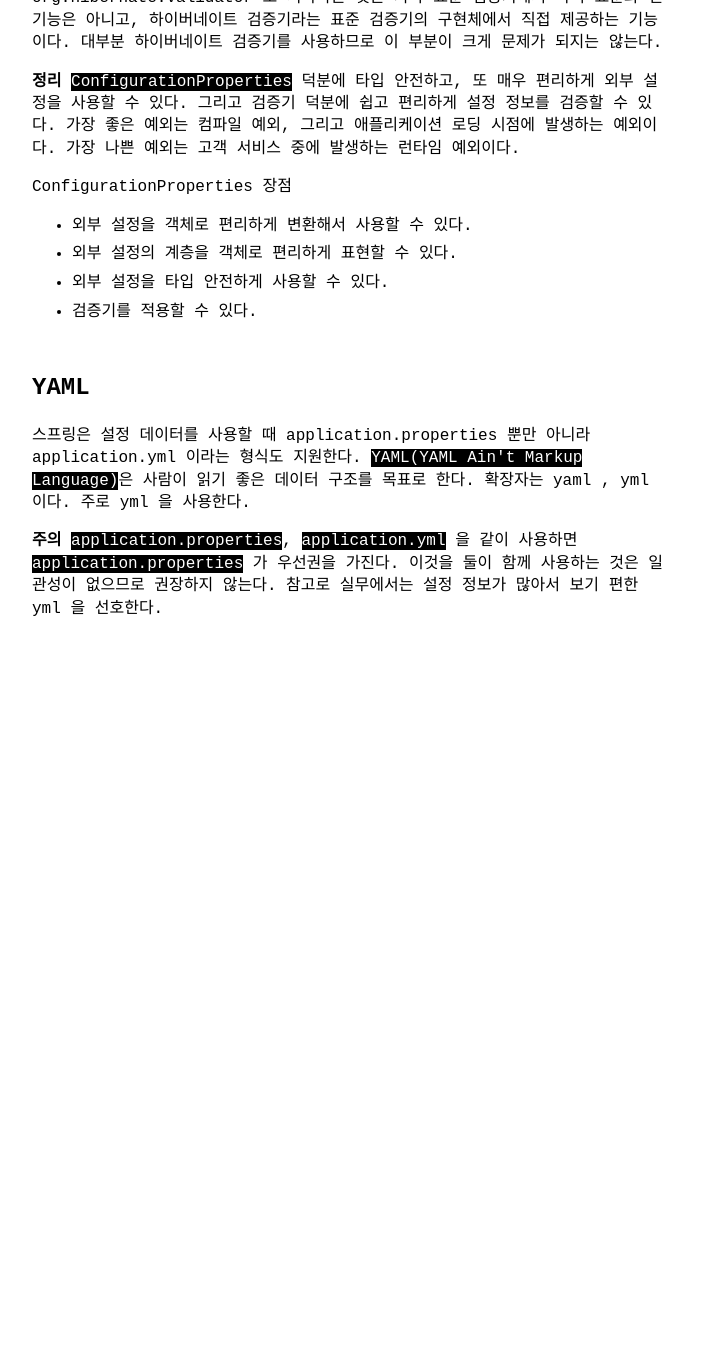
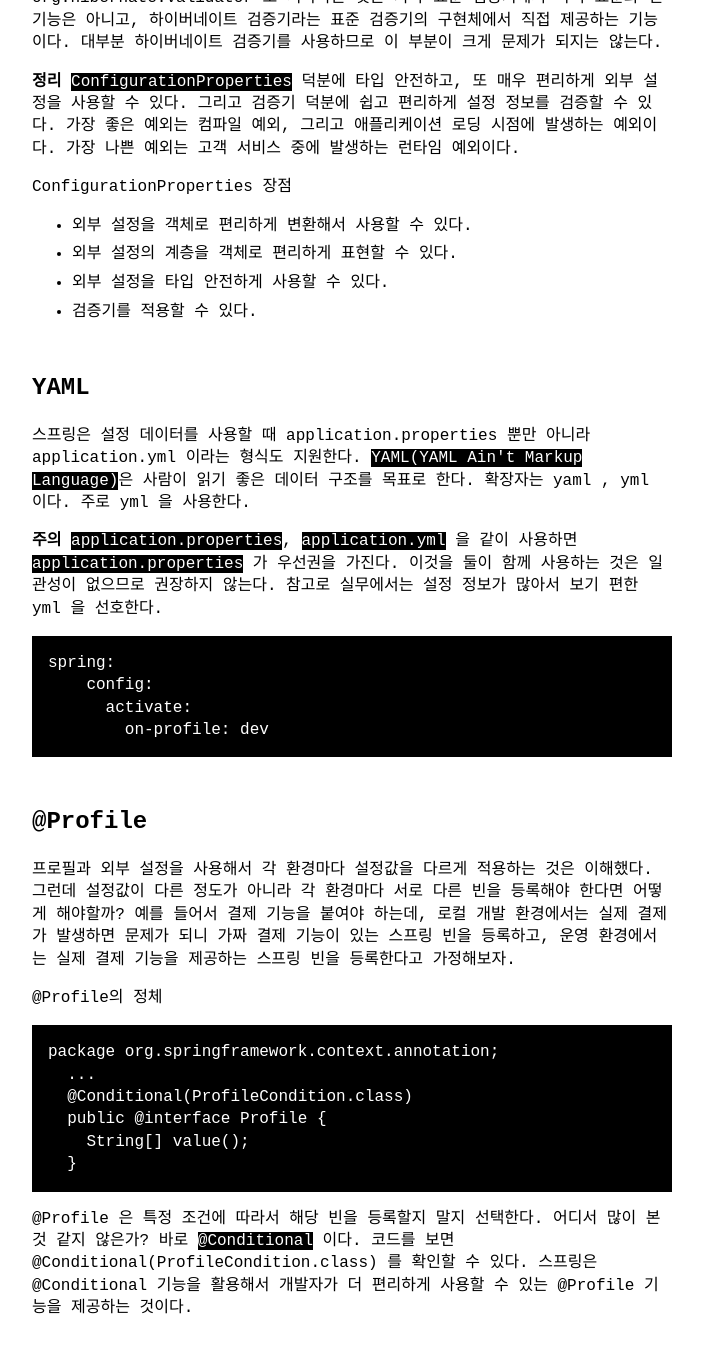
Before and after one commit to khjzzm/khjzzm.github.io, a Jekyll site: the page built from _posts/2023-05-02-AutoConfiguration.md, in a window 1280 px wide and 1400 px high, scrolled down 15782 px. Shown: the top 1353 px of the window, without its empty margins (288-991 px from the left). Built offline with Jekyll 4.4.1, drawn with Linux system fonts in a browser that asks for light colours; before the commit the page ends 16482 px from its top, so only the background shows below that.

Commit message:
외부설정 Profile

```diff
--- a/_posts/2023-05-02-AutoConfiguration.md
+++ b/_posts/2023-05-02-AutoConfiguration.md
@@ -597,3 +597,31 @@ ConfigurationProperties 장점
 **주의**
 `application.properties`, `application.yml` 을 같이 사용하면 `application.properties` 가 우선권을 가진다.
 이것을 둘이 함께 사용하는 것은 일관성이 없으므로 권장하지 않는다. 참고로 실무에서는 설정 정보가 많아서 보기 편한 yml 을 선호한다.
+
+~~~yml
+spring:
+    config:
+      activate:
+        on-profile: dev
+~~~
+
+
+## @Profile
+프로필과 외부 설정을 사용해서 각 환경마다 설정값을 다르게 적용하는 것은 이해했다.
+그런데 설정값이 다른 정도가 아니라 각 환경마다 서로 다른 빈을 등록해야 한다면 어떻게 해야할까?
+예를 들어서 결제 기능을 붙여야 하는데, 로컬 개발 환경에서는 실제 결제가 발생하면 문제가 되니 가짜 결제 기능이 있는 스프링 빈을 등록하고,
+운영 환경에서는 실제 결제 기능을 제공하는 스프링 빈을 등록한다고 가정해보자.
+
+@Profile의 정체
+~~~java
+package org.springframework.context.annotation;
+  ...
+  @Conditional(ProfileCondition.class)
+  public @interface Profile {
+    String[] value();
+  }
+~~~
+
+@Profile 은 특정 조건에 따라서 해당 빈을 등록할지 말지 선택한다. 어디서 많이 본 것 같지 않은가? 바로 `@Conditional` 이다.
+코드를 보면 @Conditional(ProfileCondition.class) 를 확인할 수 있다.
+스프링은 @Conditional 기능을 활용해서 개발자가 더 편리하게 사용할 수 있는 @Profile 기능을 제공하는 것이다.
```
